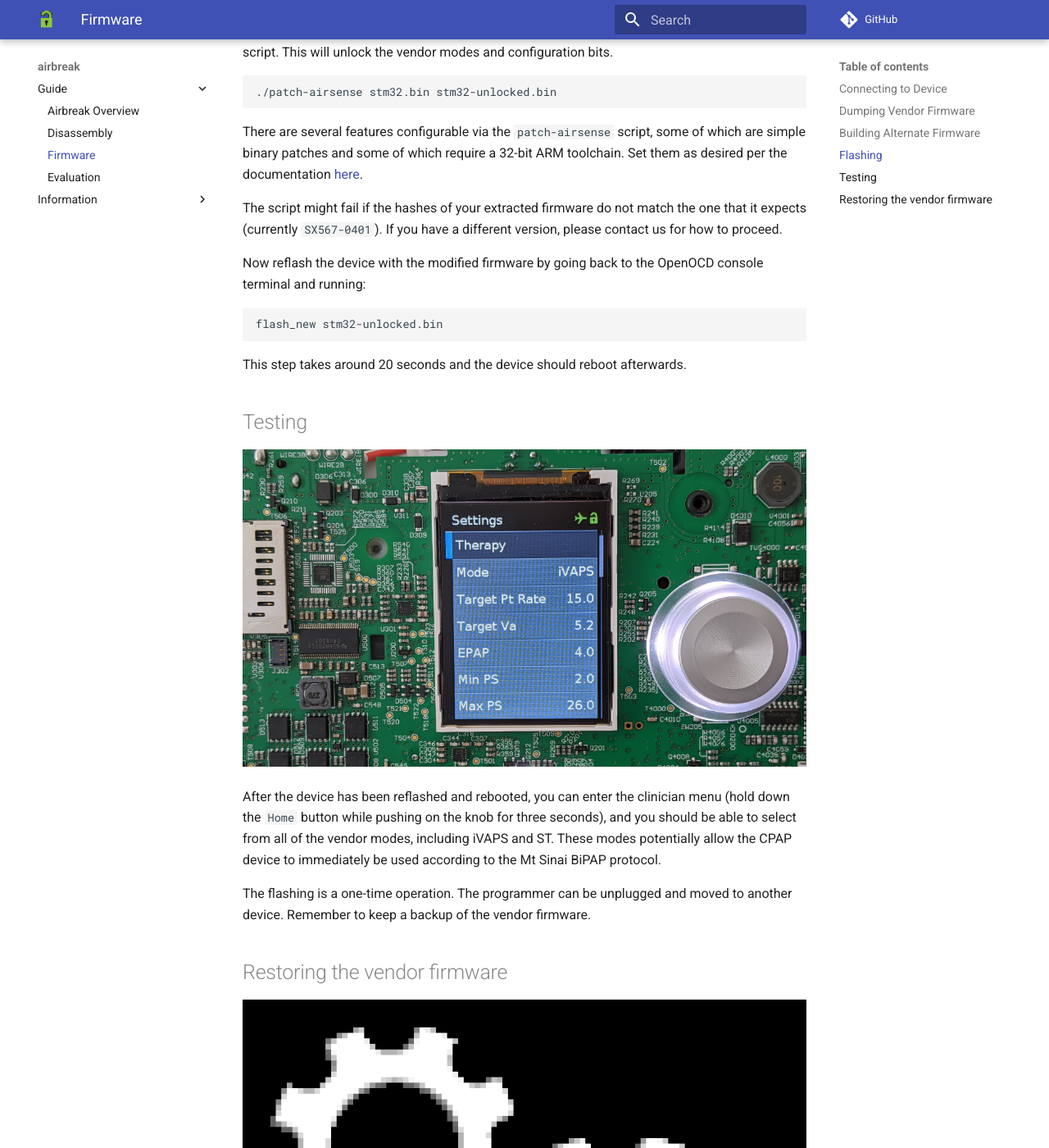
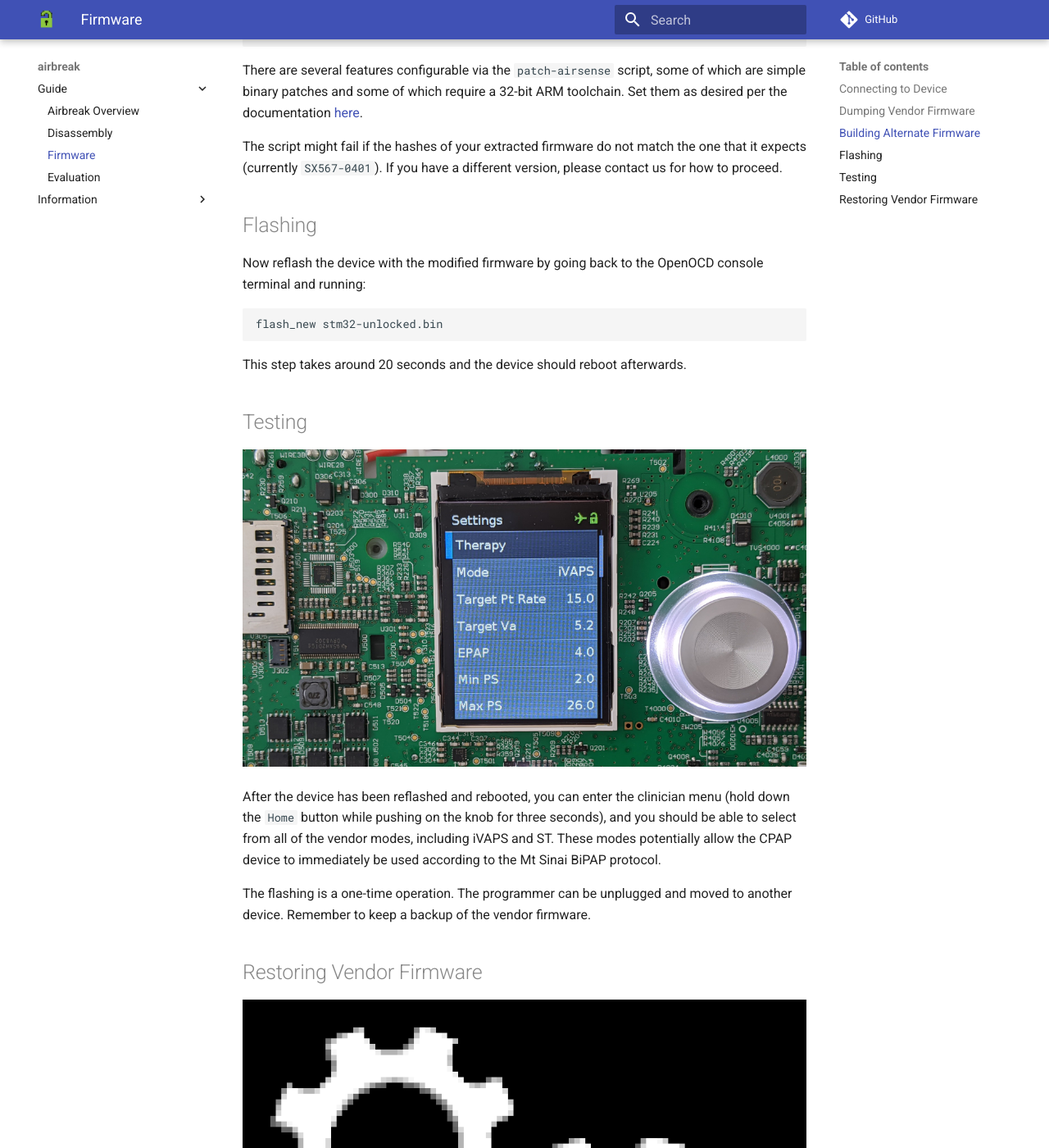
Before and after one commit to osresearch/airbreak, an MkDocs documentation site: the page built from docs/firmware.md, in a window 1280 px wide and 1400 px high, scrolled down 1598 px. Shown: the whole window at 82% size. Built offline with MkDocs 1.6.1 and Material for MkDocs 9.7.7, drawn with Linux system fonts in a browser that asks for light colours; comment, search, counter and statistics services are not loaded.

```diff
--- a/docs/firmware.md
+++ b/docs/firmware.md
@@ -73,6 +71,8 @@ documentation [here](../info/firmware-docs).
 The script might fail if the hashes of your extracted firmware do not
 match the one that it expects (currently `SX567-0401`). If you have a
 different version, please contact us for how to proceed.
+
+## Flashing
 
 Now reflash the device with the modified firmware by going back to the
 OpenOCD console terminal and running:
@@ -96,7 +96,7 @@ to immediately be used according to the Mt Sinai BiPAP protocol.
 
 The flashing is a one-time operation.  The programmer can be unplugged and moved to another device. Remember to keep a backup of the vendor firmware.
 
-## Restoring the vendor firmware
+## Restoring Vendor Firmware
 
 ![Gears icon](images/gears.png)
 
```
Also changed, not shown: other parts of docs/firmware.md (+0 -2 lines), docs/info/hardware.md (+1 -0 lines), docs/info/testpoints.md (+19 -1 lines), 1 other file.
